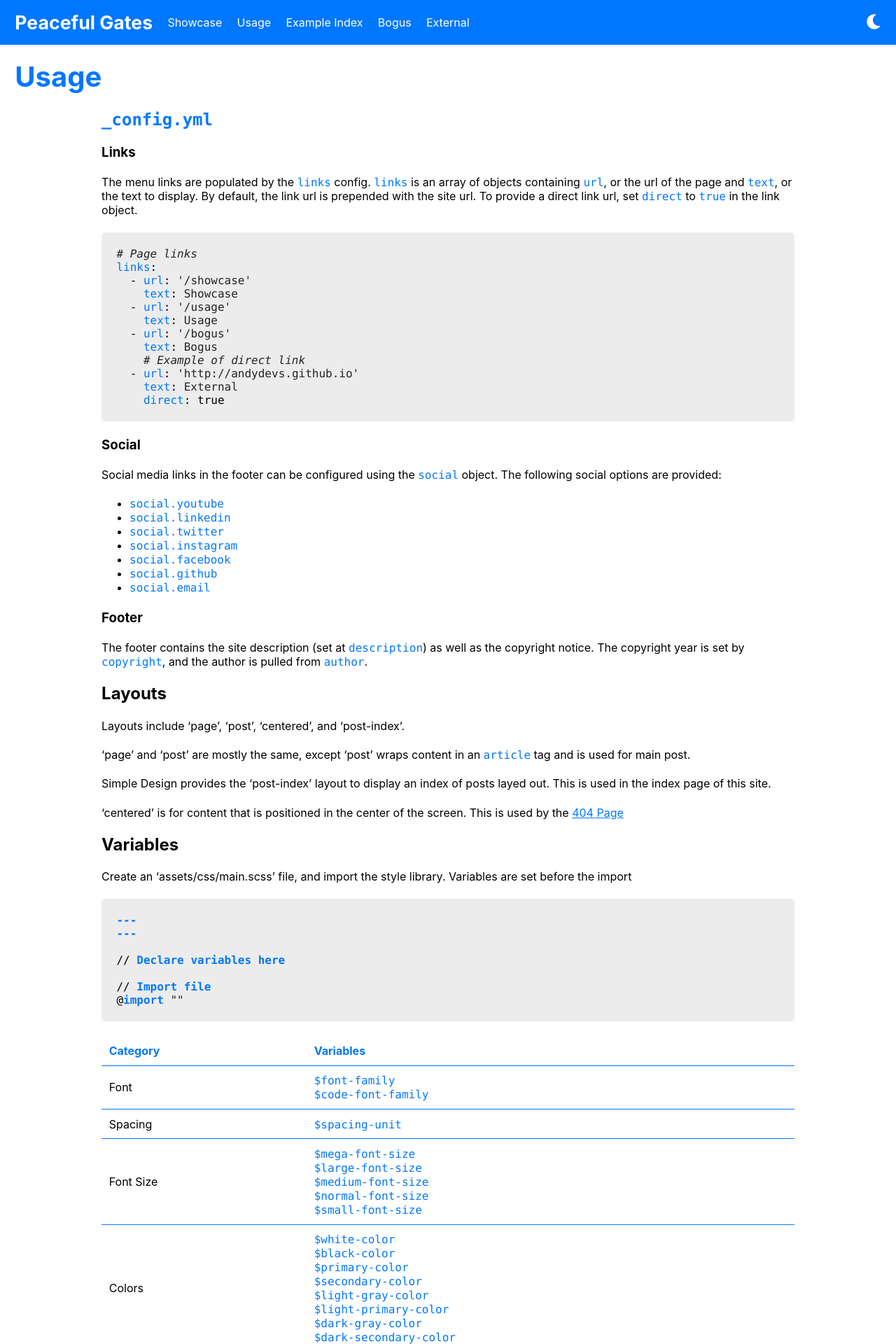
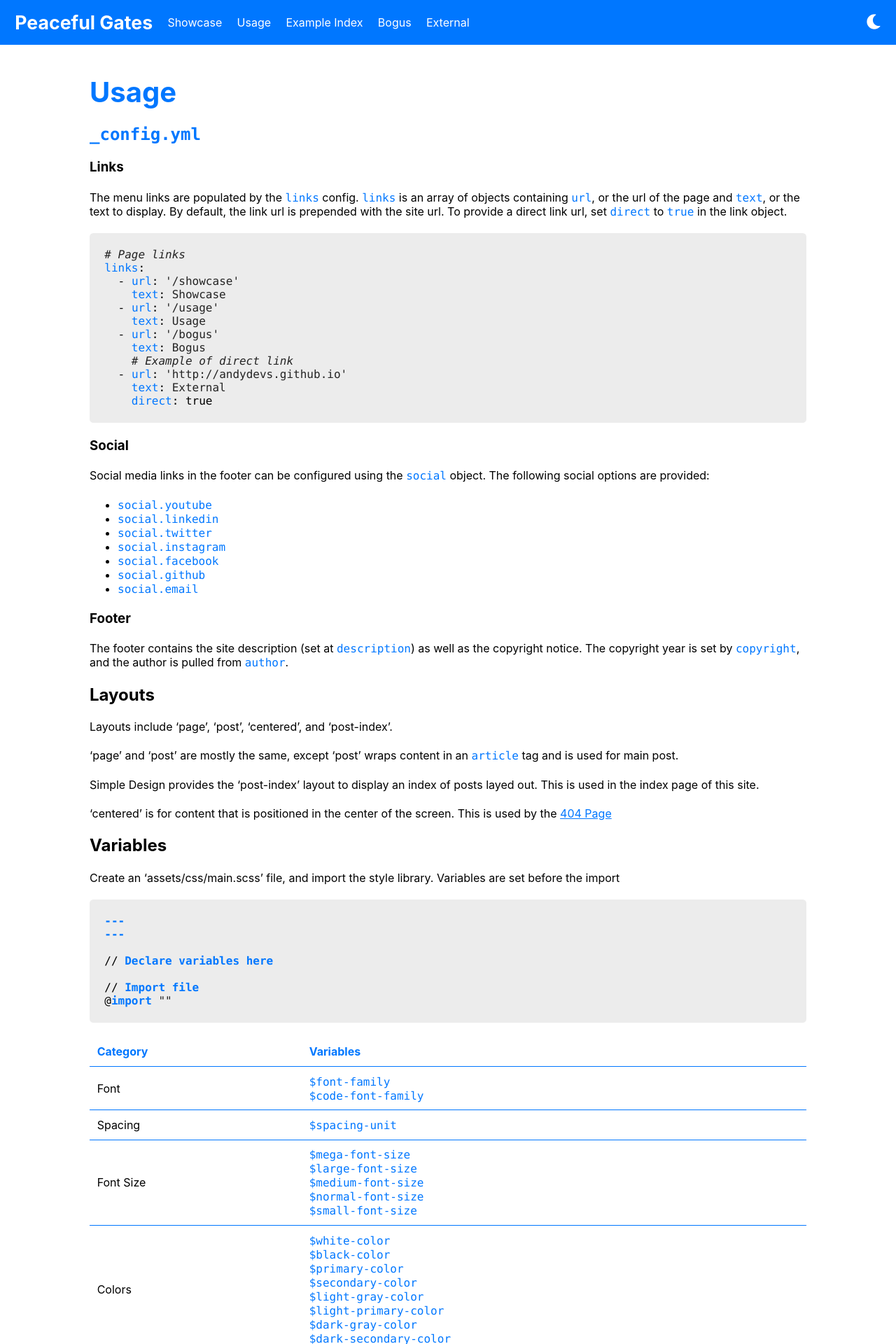
Before and after one commit to andydevs/jekyll-theme-peaceful-gates, a Jekyll site: the page built from usage.md, in a window 1280 px wide. Shown: the top 1920 px of the page at 70% size. Built offline with Jekyll 4.4.1, drawn with Linux system fonts in a browser that asks for light colours.

Commit message:
Fix header alignment on desktop AND added content gutters to index pages
Also fixed spacing on desktop

```diff
--- a/_layouts/page.html
+++ b/_layouts/page.html
@@ -6,6 +6,5 @@ layout: default
 {%- include page-header.html
     title=page.title -%}
 
-<section class="content-gutters">
-    {{ content }}
-</section>
+<!-- Page Content -->
+{{ content }}
--- a/_layouts/post.html
+++ b/_layouts/post.html
@@ -15,7 +15,5 @@ layout: default
         subtitle=subtitle -%}
 
     <!-- Main Post Content -->
-    <section class="content-gutters">
-        {{ content }}
-    </section>
+    {{ content }}
 </article>
--- a/_sass/jekyll-theme-peaceful-gates/_menu.scss
+++ b/_sass/jekyll-theme-peaceful-gates/_menu.scss
@@ -1,7 +1,3 @@
-.main-container {
-    margin: $spacing-3;
-}
-
 .menu {
     padding: $spacing-2 $spacing-2;
 
--- a/_sass/jekyll-theme-peaceful-gates/_page.scss
+++ b/_sass/jekyll-theme-peaceful-gates/_page.scss
@@ -1,3 +1,10 @@
+.main-container {
+    margin: $spacing-3;
+    @include on-desktop {
+        margin: $spacing-4 $content-gutters-width;
+    }
+}
+
 .page-header {
     margin: $spacing-3 0pt;
     align-items: center;
@@ -20,13 +27,6 @@
     margin: 0pt;
     font-size: $medium-font-size;
     font-weight: normal;
-}
-
-.content-gutters {
-    margin: 0pt;
-    @include on-desktop {
-        margin: 0pt $content-gutters-width;
-    }
 }
 
 .index-grid {
--- a/_sass/jekyll-theme-peaceful-gates/_variables.scss
+++ b/_sass/jekyll-theme-peaceful-gates/_variables.scss
@@ -15,6 +15,7 @@ $spacing-unit: 16pt !default;
 $spacing-1: $spacing-unit / 4;
 $spacing-2: $spacing-unit / 2;
 $spacing-3: $spacing-unit;
+$spacing-4: $spacing-unit * 2;
 $content-gutters-width: 10%;
 
 // Font sizes
```
